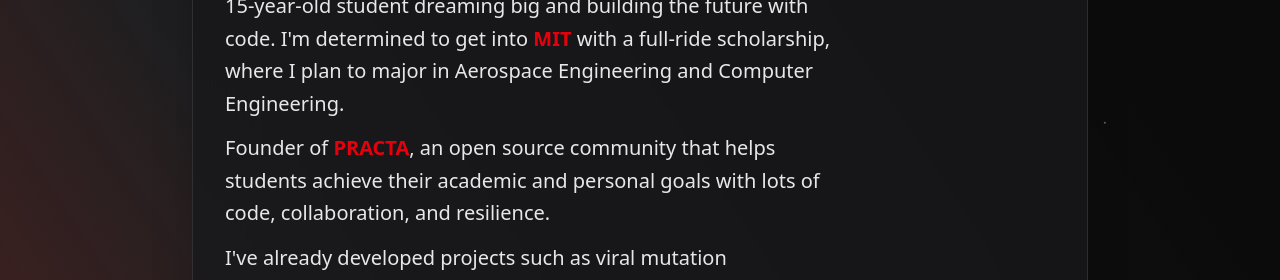
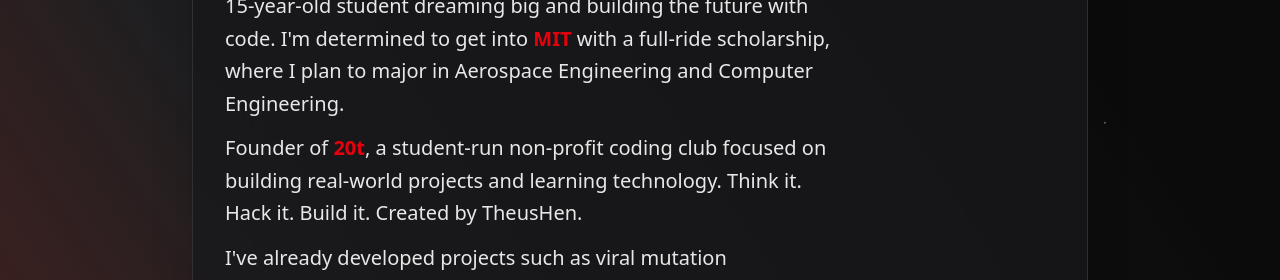
Before and after one commit to TheusHen/TheusHen, a Next.js app: page / in a window 1280 px wide. Shown: the part 1020-1300 px from the top of the page. Built offline with nearby package versions, Linux system fonts and the light colour scheme; no server answers.

Commit message:
Refactor code structure for improved readability and maintainability

```diff
--- a/next.config.ts
+++ b/next.config.ts
@@ -22,10 +22,6 @@ const nextConfig: NextConfig = {
       {
         protocol: 'https',
         hostname: 'upload.wikimedia.org',
-      },
-      {
-        protocol: 'https',
-        hostname: 'www.practa.tech',
       },
       {
         protocol: 'https',
--- a/src/app/api/about/route.ts
+++ b/src/app/api/about/route.ts
@@ -31,7 +31,7 @@ const aboutInfo = {
         flag: "https://upload.wikimedia.org/wikipedia/en/0/05/Flag_of_Brazil.svg",
         bio: [
             `${getAgeFromBirthdate(BIRTH_DATE)}-year-old student dreaming big and building the future with code. I’m determined to get into MIT with a full-ride scholarship, where I plan to major in Aerospace Engineering and Computer Engineering.`,
-            "Founder of PRACTA, an open source community that helps students achieve their academic and personal goals with lots of code, collaboration, and resilience.",
+            "Creator of 20t, a student-run non-profit coding club focused on building real-world projects and learning technology. Think it. Hack it. Build it. Created by TheusHen.",
             "I’ve already developed projects such as viral mutation simulators, digital organizers, and remote diagnosis systems, and I actively participate in hackathons like Shipwrecked and events from Hack Club.",
             "I’m always looking to learn new technologies, contribute to open source repositories, and grow as a developer and as a person.",
             "If you want to chat about programming, science, communities, or how to turn dreams into projects, reach out to me!",
@@ -80,10 +80,10 @@ const aboutInfo = {
     ],
     featuredProjects: [
         {
-            name: "PRACTA",
-            description: "PRACTA is an open-source community focused on helping students prepare for admission to MIT. It provides a platform for students worldwide to discuss study strategies, share experiences, and connect with like-minded individuals.",
-            url: "https://PRACTA.tech",
-            image: "https://PRACTA-tech.vercel.app/Logo.png",
+            name: "20t",
+            description: "Student-run non-profit coding club focused on building real-world projects and learning technology. Think it. Hack it. Build it. Created by TheusHen.",
+            url: "https://discord.gg/U6GXeNwZ",
+            image: "/20t.png",
             type: ["openSource", "website"]
         },
         {
--- a/src/app/contexts/I18nContext.tsx
+++ b/src/app/contexts/I18nContext.tsx
@@ -46,10 +46,10 @@ const translations = {
                 "{age}-year-old student dreaming big and building the future with code. I'm determined to get into ",
             paragraphOneAfterMit:
                 " with a full-ride scholarship, where I plan to major in Aerospace Engineering and Computer Engineering.",
-            paragraphTwoBeforePracta:
+            paragraphTwoBefore20t:
                 "Founder of ",
-            paragraphTwoAfterPracta:
-                ", an open source community that helps students achieve their academic and personal goals with lots of code, collaboration, and resilience.",
+            paragraphTwoAfter20t:
+                ", a student-run non-profit coding club focused on building real-world projects and learning technology. Think it. Hack it. Build it. Created by TheusHen.",
             paragraphThreeBeforeShipwrecked:
                 "I've already developed projects such as viral mutation simulators, digital organizers, and remote diagnosis systems, and I actively participate in hackathons like ",
             paragraphThreeBetween:
@@ -106,8 +106,8 @@ const translations = {
             fileSingular: "file",
             filePlural: "files",
             textLanguage: "Text",
-            practaDescription:
-                "PRACTA is an open-source community focused on helping students prepare for SAT with focus in the MIT university. It provides a platform for students worldwide to discuss study strategies, share experiences, and connect with like-minded individuals.",
+            twentyTDescription:
+                "Student-run non-profit coding club focused on building real-world projects and learning technology. Think it. Hack it. Build it. Created by TheusHen.",
             arcadeDescription:
                 "Arcade Lunar is a social network focused on gaming and multiplayer experiences. It connects players worldwide, offering communities, events, and interactive features.",
             optifyxDescription:
@@ -177,10 +177,10 @@ const translations = {
                 "Estudante de {age} anos sonhando alto e construindo o futuro com código. Estou determinado a entrar no ",
             paragraphOneAfterMit:
                 " com bolsa integral, onde planejo cursar Engenharia Aeroespacial e Engenharia da Computação.",
-            paragraphTwoBeforePracta:
+            paragraphTwoBefore20t:
                 "Fundador da ",
-            paragraphTwoAfterPracta:
-                ", uma comunidade open source que ajuda estudantes a alcançar objetivos acadêmicos e pessoais com muito código, colaboração e resiliência.",
+            paragraphTwoAfter20t:
+                ", um clube de programação sem fins lucrativos gerido por estudantes e focado em construir projetos reais e aprender tecnologia. Think it. Hack it. Build it. Created by TheusHen.",
             paragraphThreeBeforeShipwrecked:
                 "Já desenvolvi projetos como simuladores de mutação viral, organizadores digitais e sistemas de diagnóstico remoto, e participo ativamente de hackathons como ",
             paragraphThreeBetween:
@@ -237,8 +237,8 @@ const translations = {
             fileSingular: "arquivo",
             filePlural: "arquivos",
             textLanguage: "Texto",
-            practaDescription:
-                "A PRACTA é uma comunidade open source focada em ajudar estudantes a se prepararem para o SAT com foco no MIT. Ela oferece uma plataforma para estudantes do mundo todo discutirem estratégias de estudo, compartilharem experiências e se conectarem com pessoas parecidas.",
+            twentyTDescription:
+                "Clube de programação sem fins lucrativos gerido por estudantes e focado em construir projetos reais e aprender tecnologia. Think it. Hack it. Build it. Created by TheusHen.",
             arcadeDescription:
                 "Arcade Lunar é uma rede social voltada para games e experiências multiplayer. Ela conecta jogadores do mundo todo, oferecendo comunidades, eventos e recursos interativos.",
             optifyxDescription:
--- a/src/app/layout.tsx
+++ b/src/app/layout.tsx
@@ -16,13 +16,13 @@ export const metadata: Metadata = {
         default: "TheusHen",
         template: "%s | TheusHen",
     },
-    description: "Matheus Henrique (TheusHen) - Founder of PRACTA, full-stack developer passionate about open source software, aerospace engineering, and building impactful tools. Explore my projects, timeline, and get in touch.",
+    description: "Matheus Henrique (TheusHen) - Creator of 20t, a student-run non-profit coding club focused on building real-world projects and learning technology. Think it. Hack it. Build it. Created by TheusHen.",
     applicationName: "TheusHen Portfolio",
     authors: [{ name: "Matheus Henrique", url: "https://theushen.me" }],
     keywords: [
         "theushen",
         "Matheus Henrique",
-        "PRACTA",
+        "20t",
         "developer",
         "portfolio",
         "aerospace",
@@ -47,7 +47,7 @@ export const metadata: Metadata = {
     metadataBase: new URL("https://theushen.me"),
     openGraph: {
         title: "TheusHen - Full-Stack Developer & Open Source Advocate",
-        description: "Portfolio of Matheus Henrique, founder of PRACTA. Passionate about open source software, aerospace engineering, and creating impactful solutions. Discover my projects and journey in software development.",
+        description: "Portfolio of Matheus Henrique, creator of 20t. Student-run non-profit coding club focused on building real-world projects and learning technology. Think it. Hack it. Build it. Created by TheusHen.",
         url: "https://theushen.me",
         siteName: "TheusHen Portfolio",
         images: [
@@ -67,7 +67,7 @@ export const metadata: Metadata = {
     twitter: {
         card: "summary_large_image",
         title: "TheusHen - Full-Stack Developer & Open Source Advocate",
-        description: "Portfolio of Matheus Henrique, founder of PRACTA. Passionate about open source, aerospace engineering, and building impactful solutions.",
+        description: "Portfolio of Matheus Henrique, creator of 20t. Student-run non-profit coding club focused on building real-world projects and learning technology.",
         images: ["https://theushen.me/banner.jpg"],
         creator: "@theushen",
         site: "@theushen",
@@ -164,11 +164,11 @@ export default function RootLayout({
                         "https://www.linkedin.com/in/matheus-henrique-741776367/",
                     ],
                     jobTitle: "Full-Stack Developer",
-                    description: "Founder of PRACTA, developer focused on open source, aerospace innovation and impactful tools.",
+                    description: "Creator of 20t. Student-run non-profit coding club focused on building real-world projects and learning technology. Think it. Hack it. Build it. Created by TheusHen.",
                     worksFor: {
                         "@type": "Organization",
-                        name: "PRACTA",
-                        url: "https://practa.tech"
+                        name: "20t",
+                        url: "https://discord.gg/U6GXeNwZ"
                     },
                     contactPoint: {
                         "@type": "ContactPoint",
@@ -190,7 +190,7 @@ export default function RootLayout({
                     name: "TheusHen Portfolio",
                     alternateName: "TheusHen",
                     url: "https://theushen.me",
-                    description: "Portfolio of Matheus Henrique (TheusHen), founder of PRACTA, developer focused on open source, aerospace innovation and impactful tools.",
+                    description: "Portfolio of Matheus Henrique (TheusHen), creator of 20t. Student-run non-profit coding club focused on building real-world projects and learning technology. Think it. Hack it. Build it. Created by TheusHen.",
                     author: {
                         "@type": "Person",
                         name: "Matheus Henrique",
--- a/src/app/pages/about.tsx
+++ b/src/app/pages/about.tsx
@@ -111,9 +111,9 @@ function TextSection() {
                     {t("about.paragraphOneAfterMit")}
                 </span>
                 <span>
-                    {t("about.paragraphTwoBeforePracta")}
-                    <span className="font-bold text-red-600">PRACTA</span>
-                    {t("about.paragraphTwoAfterPracta")}
+                    {t("about.paragraphTwoBefore20t")}
+                    <span className="font-bold text-red-600">20t</span>
+                    {t("about.paragraphTwoAfter20t")}
                 </span>
                 <span>
                     {t("about.paragraphThreeBeforeShipwrecked")}
--- a/src/app/projects/layout.tsx
+++ b/src/app/projects/layout.tsx
@@ -3,10 +3,10 @@ import Script from "next/script";
 
 export const metadata: Metadata = {
     title: "Projects",
-    description: "Explore TheusHen's portfolio of open source projects, applications, and websites. From PRACTA to Arcade Lunar and Optifyx, discover innovative solutions in software development, aerospace engineering, and community platforms.",
+    description: "Explore TheusHen's portfolio of open source projects, applications, and websites. From 20t to Arcade Lunar and Optifyx, discover innovative solutions in software development, aerospace engineering, and community platforms.",
     openGraph: {
         title: "Projects | TheusHen Portfolio",
-        description: "Browse through a collection of innovative projects including PRACTA, Arcade Lunar, Optifyx, and various open-source GitHub repositories. Full-stack development, aerospace innovations, and community platforms.",
+        description: "Browse through a collection of innovative projects including 20t, Arcade Lunar, Optifyx, and various open-source GitHub repositories. Full-stack development, aerospace innovations, and community platforms.",
         url: "https://theushen.me/projects",
         siteName: "TheusHen Portfolio",
         images: [
@@ -23,7 +23,7 @@ export const metadata: Metadata = {
     twitter: {
         card: "summary_large_image",
         title: "Projects | TheusHen Portfolio",
-        description: "Explore innovative projects in software development, aerospace, and open source. PRACTA, Arcade Lunar, Optifyx, and more.",
+        description: "Explore innovative projects in software development, aerospace, and open source. 20t, Arcade Lunar, Optifyx, and more.",
         images: ["https://theushen.me/banner.jpg"],
     },
 };
@@ -57,9 +57,9 @@ export default function ProjectsLayout({
                                 position: 1,
                                 item: {
                                     "@type": "SoftwareApplication",
-                                    name: "PRACTA",
-                                    description: "An open-source community platform focused on helping students prepare for SAT with a focus on MIT University. Provides a platform for students worldwide to discuss study strategies, share experiences, and connect.",
-                                    url: "https://practa.tech",
+                                    name: "20t",
+                                    description: "Student-run non-profit coding club focused on building real-world projects and learning technology. Think it. Hack it. Build it. Created by TheusHen.",
+                                    url: "https://discord.gg/U6GXeNwZ",
                                     applicationCategory: "WebApplication",
                                     operatingSystem: "Web Browser",
                                     offers: {
--- a/src/app/projects/page.tsx
+++ b/src/app/projects/page.tsx
@@ -485,27 +485,27 @@ const ProjectsPage = () => {
 
                 {/* Featured Projects */}
                 <div className="grid grid-cols-1 md:grid-cols-2 gap-6 mb-12">
-                    {/* PRACTA Project */}
+                    {/* 20t Project */}
                     {showMitpa && (
                         <div className="white-spin-border white-hover-effect">
                             <div className="white-spin-border-content p-6">
                                 <div className="flex justify-between items-center mb-4">
                                     <Image
-                                        src="https://www.practa.tech/Logo.png"
-                                        alt="PRACTA Project"
+                                        src="/20t.png"
+                                        alt="20t Project"
                                         width={248}
                                         height={96}
                                         className="w-62 h-24  rounded-xl"
                                         priority
                                     />
                                 </div>
-                                <h2 className="text-2xl font-bold text-white mb-4">PRACTA</h2>
+                                <h2 className="text-2xl font-bold text-white mb-4">20t</h2>
                                 <p className="text-gray-300 text-sm mb-4">
-                                    {t("projects.practaDescription")}
+                                    {t("projects.twentyTDescription")}
                                 </p>
                                 <a
                                     className="text-sm flex items-center space-x-1 hover:underline cursor-pointer text-red-400 hover:text-red-300 transition-colors"
-                                    href="https://practa.tech"
+                                    href="https://discord.gg/U6GXeNwZ"
                                     target="_blank"
                                     rel="noreferrer"
                                 >
```
Also changed, not shown: public/20t.png (added), public/site.webmanifest.
